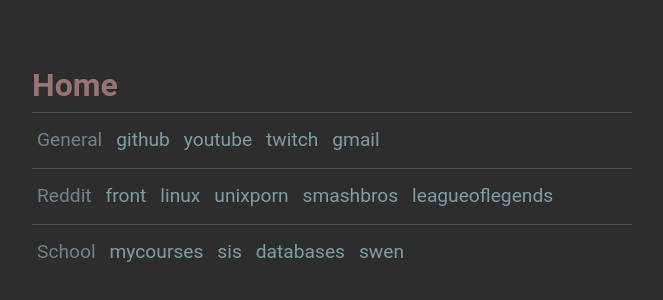
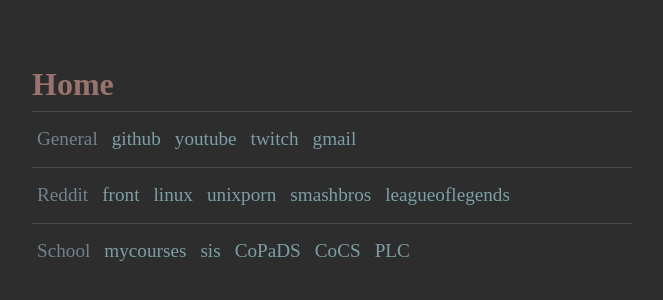
Before and after one commit to Nerfan/Start-Pages, a plain HTML site: page startpage-master/index.html in a window 1280 px wide. Shown: the part 174-474 px from the top of the page, without its empty margins (308-971 px from the left). Drawn offline with Linux system fonts and the light colour scheme.

Commit message:
Updated for fall classes (halfway through the semester lol)

```diff
--- a/startpage-master/index.html
+++ b/startpage-master/index.html
@@ -33,8 +33,9 @@
                 <li>School</li>
                 <li><a href="https://mycourses.rit.edu/">mycourses</a></li>
                 <li><a href="https://sis.rit.edu">sis</a></li>
-                <li><a href="https://cs.rit.edu/~hae/courses/320/lecture.html">databases</a></li>
-                <li><a href="http://www.se.rit.edu/~swen-261/redone/00/schedule-spring-2per-2165.html">swen</a></li>
+                <li><a href="https://www.cs.rit.edu/~ark/251/">CoPaDS</a></li>
+                <li><a href="https://www.cs.rit.edu/~csci250/">CoCS</a></li>
+                <li><a href="https://cs.rit.edu/~wrc/courses/csci344">PLC</a></li>
             </ul>
 		</main>
 	</body>
--- a/startpage-master/main.css
+++ b/startpage-master/main.css
@@ -15,7 +15,7 @@
 
 main {
   display: block;
-  font-family: 'Roboto';
+  font-family: 'sans-serif';
   /* left: 50%; */
   position: absolute;
   top: 30%;
```
